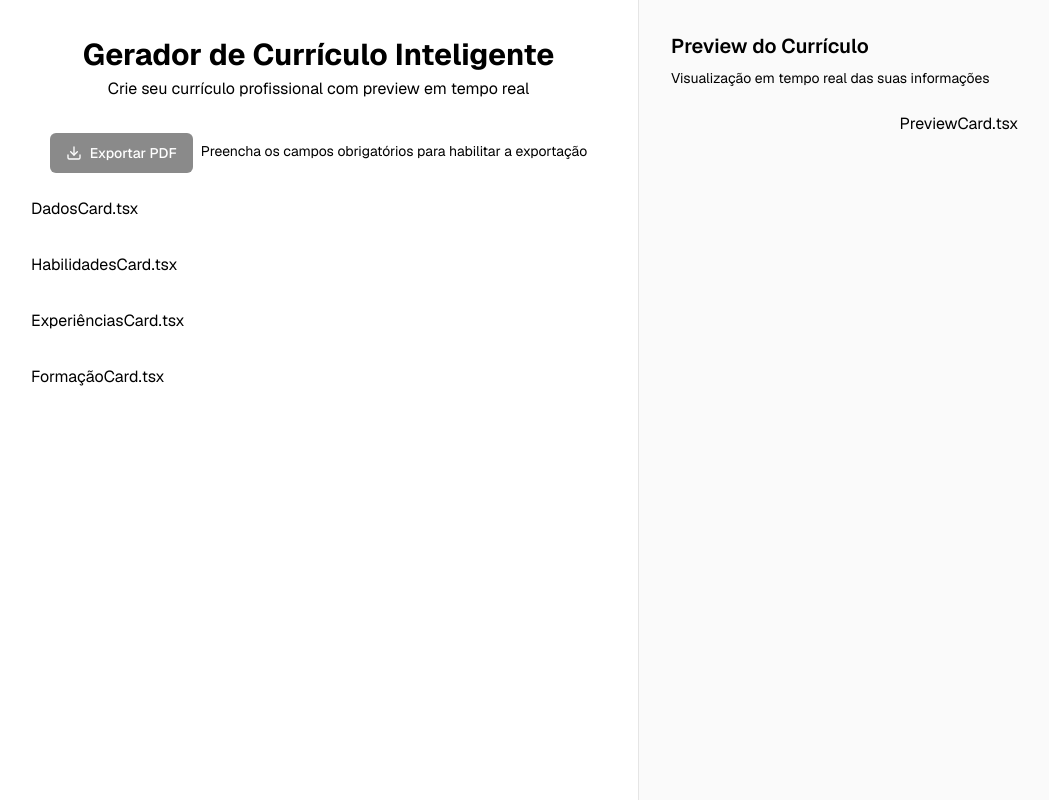
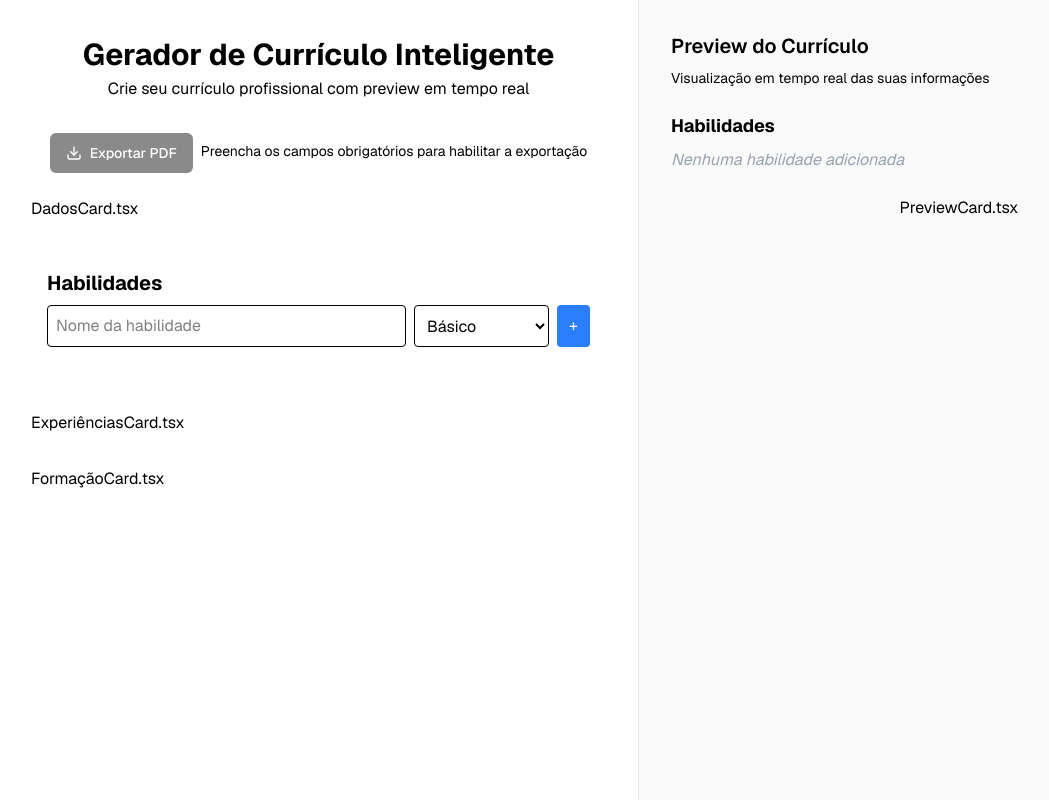
Before and after one commit to Biancaprs/projeto-8-gerador-curriculo, a React (Vite) app: page / in a window 1280 px wide. Shown: the whole page, without its empty margins (1-1050 px from the left). Built offline with nearby package versions, Linux system fonts and the light colour scheme.

Commit message:
campo habilidades

```diff
--- a/src/App.tsx
+++ b/src/App.tsx
@@ -1,16 +1,24 @@
 import TelaFormulario from "./components/TelaFormulario";
 import TelaPreview from "./components/TelaPreview";
 import "./App.css";
+import { useState } from "react";
+
+interface Habilidade {
+  id: string;
+  nome: string;
+  nivel: "Básico" | "Intermediário" | "Avançado";
+}
 
 function App() {
+  const [habilidades, setHabilidades] = useState<Habilidade[]>([]);
   return (
     <div className="min-h-screen bg-[var(--cor-bg)]">
       <div className="flex h-screen">
         <div className="w-1/2 border-r border-[var(--cor-border)] overflow-y-scroll">
-          <TelaFormulario />
+          <TelaFormulario habilidades={habilidades} setHabilidades={setHabilidades} />
         </div>
         <div className="w-1/2 overflow-y-auto bg-[var(--bg-preview)]">
-          <TelaPreview />
+          <TelaPreview habilidades={habilidades} />
         </div>
       </div>
     </div>
--- a/src/FormHabilidades.tsx
+++ b/src/FormHabilidades.tsx
@@ -1 +1,70 @@
-// campo habilidades
+import React, { useState } from "react";
+
+interface Habilidade {
+    id: string;
+    nome: string;
+    nivel: "Básico" | "Intermediário" | "Avançado";
+}
+ interface Props {
+    habilidades: Habilidade[];
+    setHabilidades: React.Dispatch<React.SetStateAction<Habilidade[]>>;
+ }
+export default function FormHabilidades({ habilidades, setHabilidades}:Props){
+    const [nome, setNome] = useState("");
+    const [nivel, setNivel] = useState<"Básico"|"Intermediário"|"Avançado">("Básico");
+
+    function adicionarHabilidade(){
+        if (nome.trim()==="") return; setHabilidades((prev)=>[
+            ...prev, { id: crypto.randomUUID(), nome, nivel }
+        ]);
+        setNome("");
+        setNivel("Básico");
+    }
+
+    function removerHabilidade(id: string) {
+    setHabilidades((prev) => prev.filter((h) => h.id !== id));
+  } return (
+    <div className="p-4">
+      <h2 className="text-xl font-bold mb-2">Habilidades</h2>
+
+      <div className="flex gap-2 mb-4">
+        <input
+          type="text"
+          value={nome}
+          onChange={(e) => setNome(e.target.value)}
+          placeholder="Nome da habilidade"
+          className="border p-2 flex-1 rounded"
+        />
+        <select
+          value={nivel}
+          onChange={(e) => setNivel(e.target.value as any)}
+          className="border p-2 rounded"
+        >
+          <option>Básico</option>
+          <option>Intermediário</option>
+          <option>Avançado</option>
+        </select>
+        <button
+          onClick={adicionarHabilidade}
+          className="bg-blue-500 text-white px-3 rounded"
+        >
+          +
+        </button>
+      </div>
+
+      <ul className="space-y-2">
+        {habilidades.map((h) => (
+          <li key={h.id} className="flex justify-between items-center border p-2 rounded">
+            <span>{h.nome} – {h.nivel}</span>
+            <button
+              onClick={() => removerHabilidade(h.id)}
+              className="text-red-500"
+            >
+              Remover
+            </button>
+          </li>
+        ))}
+      </ul>
+    </div>
+  );
+}
--- a/src/components/TelaFormulario.tsx
+++ b/src/components/TelaFormulario.tsx
@@ -1,6 +1,19 @@
-export default TelaFormulario;
+import type React from "react";
+import FormHabilidades from "../FormHabilidades";
 
-function TelaFormulario() {
+interface Habilidade {
+  id: string;
+  nome: string;
+  nivel: "Básico" | "Intermediário" | "Avançado";
+}
+
+interface Props {
+  habilidades: Habilidade[];
+  setHabilidades: React.Dispatch<React.SetStateAction<Habilidade[]>>;
+}
+// export default TelaFormulario;
+
+function TelaFormulario({ habilidades, setHabilidades}: Props) {
   return (
     <div className="p-8 space-y-8 font-geist">
       <div className="text-center mb-8">
@@ -37,7 +50,7 @@ function TelaFormulario() {
         <h2>DadosCard.tsx</h2>
       </div>
       <div>
-        <h2>HabilidadesCard.tsx</h2>
+        <FormHabilidades habilidades={ habilidades } setHabilidades={ setHabilidades } />
       </div>
       <div>
         <h2>ExperiênciasCard.tsx</h2>
@@ -48,3 +61,5 @@ function TelaFormulario() {
     </div>
   );
 }
+
+export default TelaFormulario;
--- a/src/components/TelaPreview.tsx
+++ b/src/components/TelaPreview.tsx
@@ -1,6 +1,16 @@
-export default TelaPreview;
+interface Habilidade {
+  id: string;
+  nome: string;
+  nivel: "Básico" | "Intermediário" | "Avançado";
+}
 
-function TelaPreview() {
+interface Props {
+  habilidades: Habilidade[];
+}
+
+// export default TelaPreview;
+
+function TelaPreview({habilidades}: Props) {
   return (
     <div className="p-8 font-geist">
       <div className="mb-6">
@@ -9,7 +19,23 @@ function TelaPreview() {
           Visualização em tempo real das suas informações
         </p>
       </div>
+      <div className="mb-6">
+        <h3 className="text-lg font-bold mb-2">Habilidades</h3>
+        {habilidades.length === 0 ? (
+          <p className="text-gray-400 italic">Nenhuma habilidade adicionada</p>
+        ) : (
+          <ul className="list-disc pl-6 space-y-1 text-left">
+            {habilidades.map((h) => (
+              <li key={h.id}>
+                {h.nome} – <span className="italic">{h.nivel}</span>
+              </li>
+            ))}
+          </ul>
+        )}
+      </div>
       <div className="text-center">PreviewCard.tsx</div>
     </div>
   );
 }
+
+export default TelaPreview;
```
